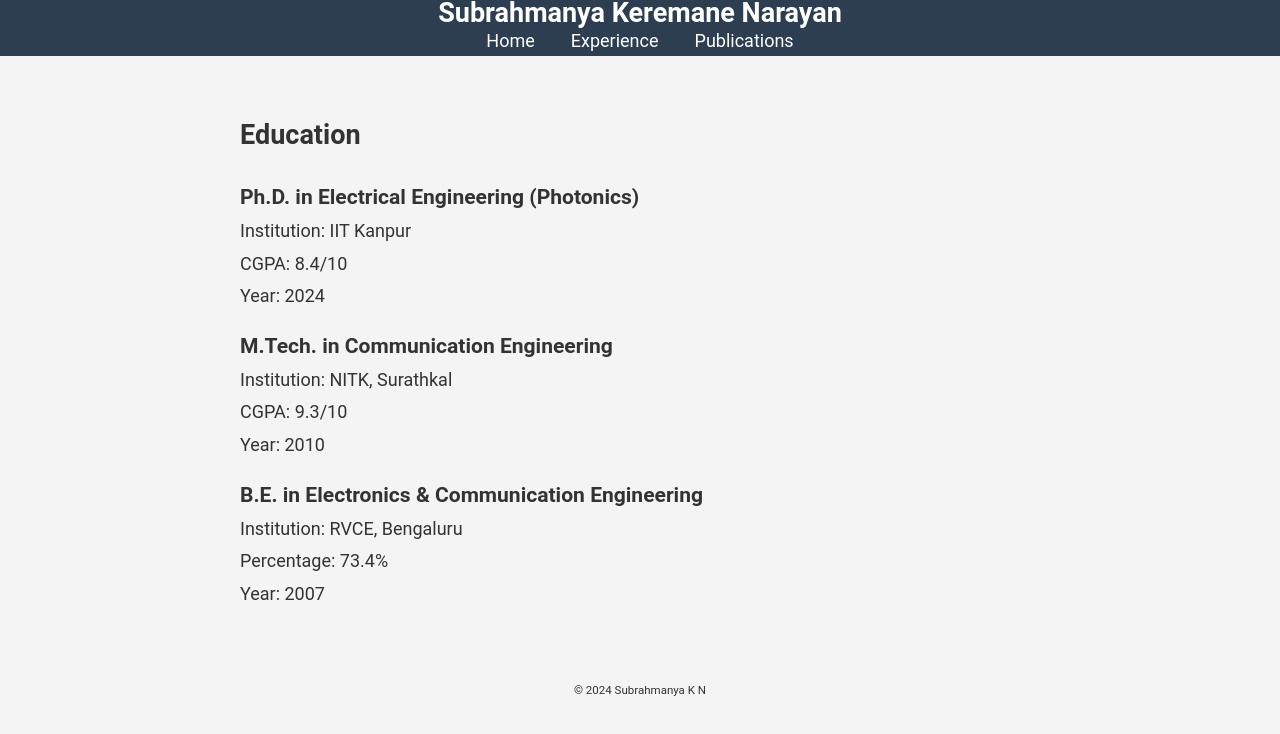
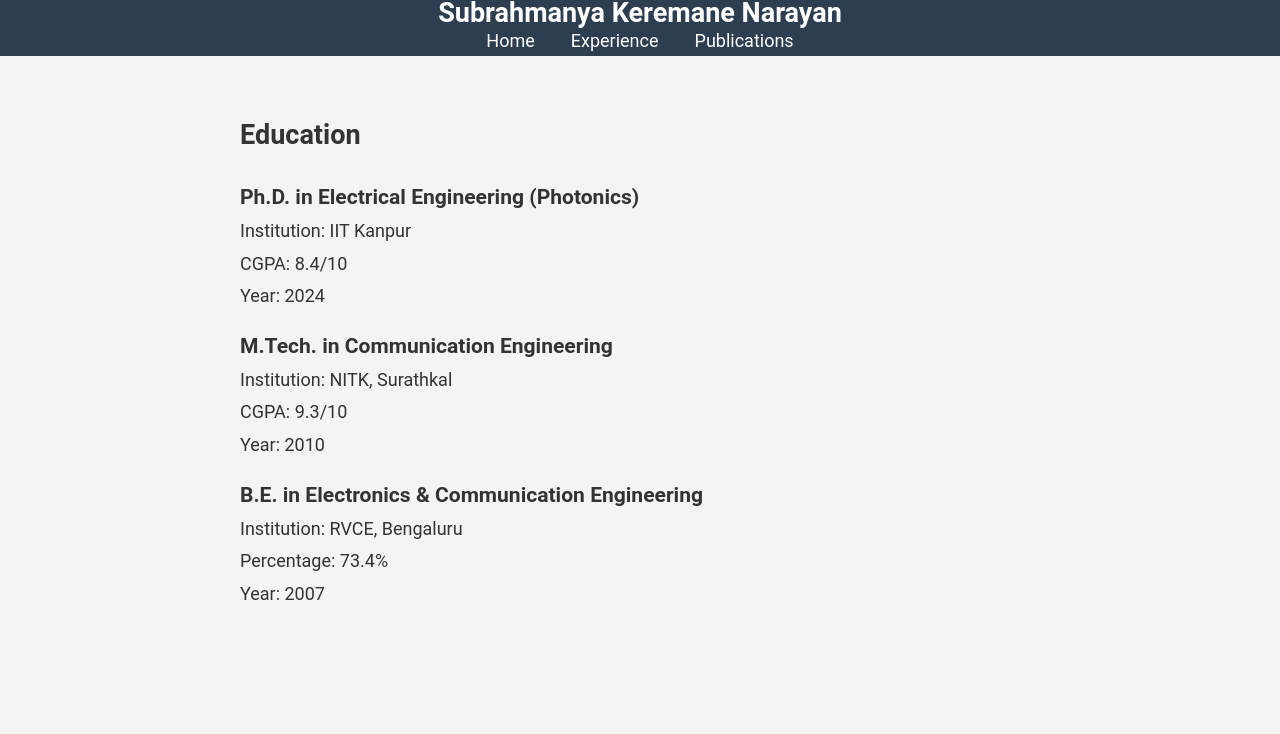
Before and after one commit to subrahmanyakn/subrahmanyakn.github.io, a plain HTML site: page Education.html in a window 1280 px wide. Drawn offline with Linux system fonts and the light colour scheme.

Commit message:
Update Education.html

```diff
--- a/Education.html
+++ b/Education.html
@@ -43,8 +43,5 @@
             </ul>
         </section>
     </main>
-    <footer>
-       <p>&copy; 2024 Subrahmanya K N</p>
-    </footer>
 </body>
 </html>
```
